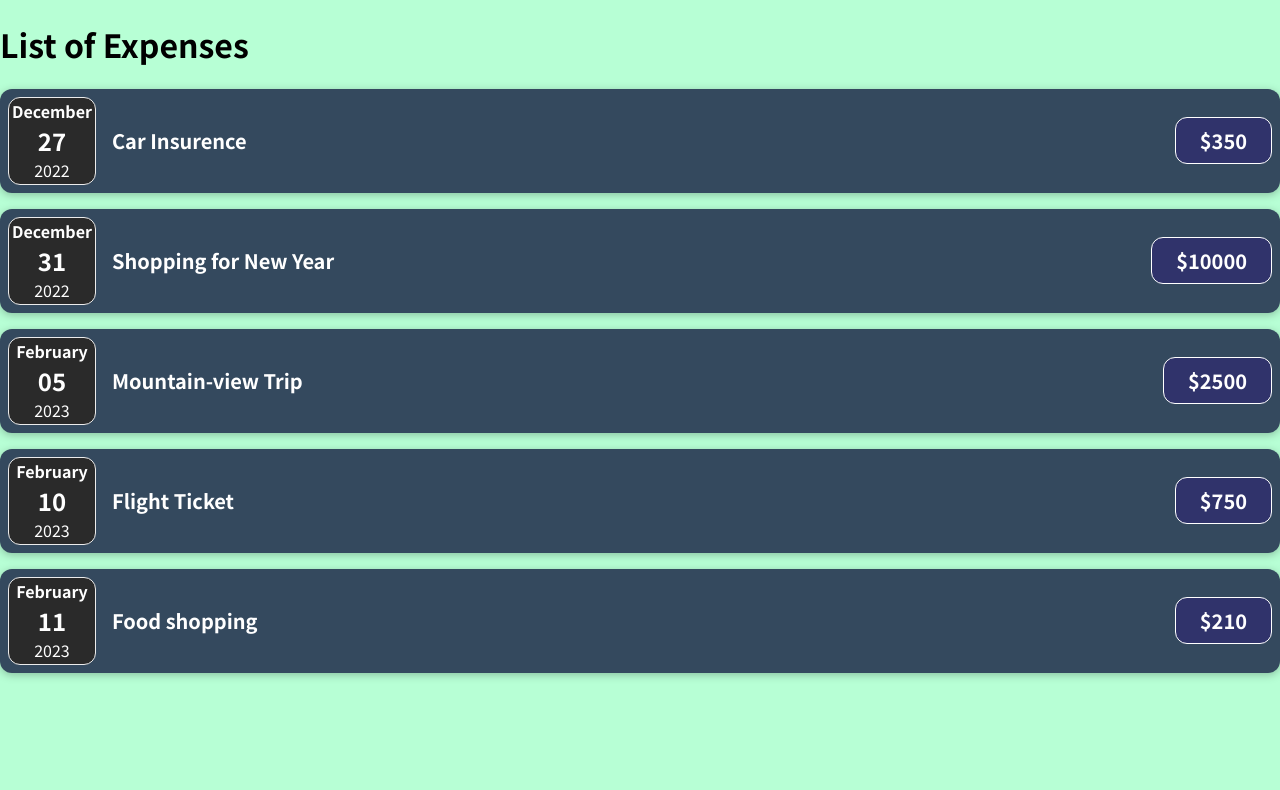
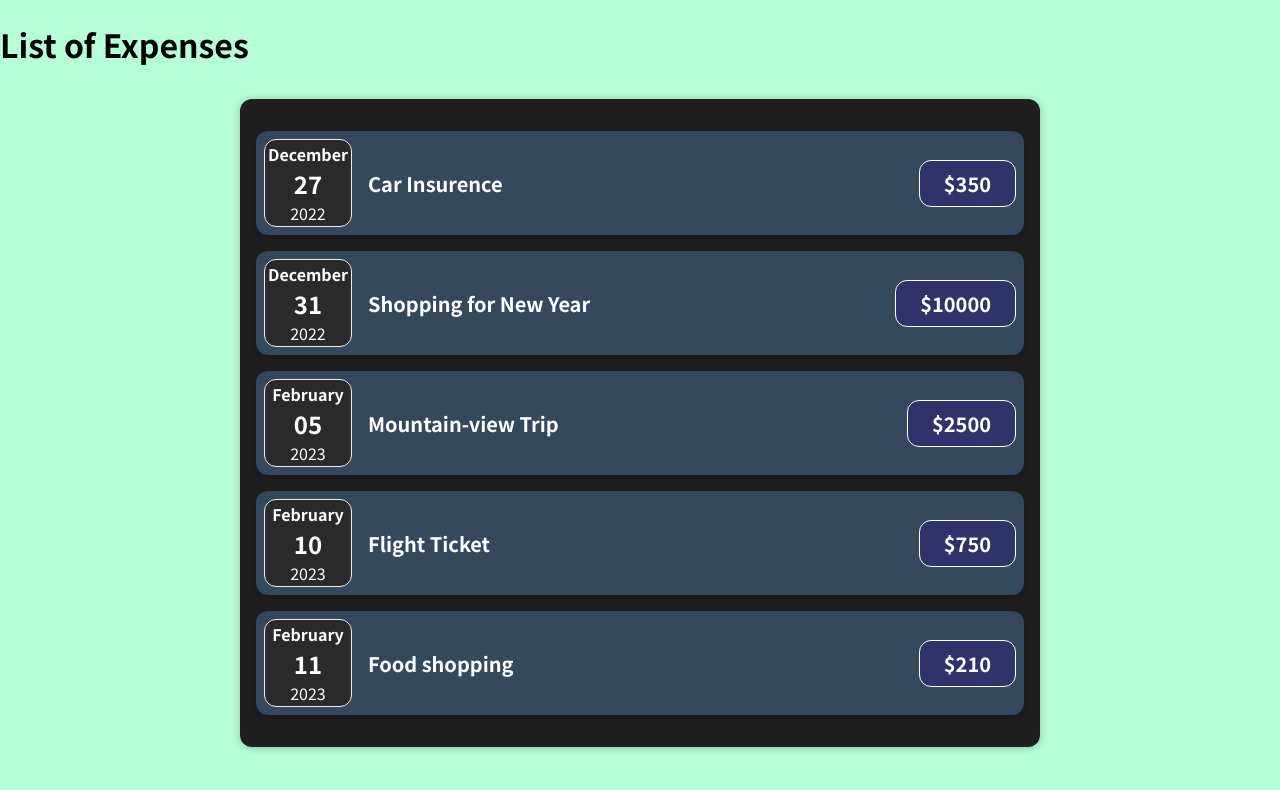
Before and after one commit to Harsh-Thanki/Expense_tracker_react, a JavaScript app: page / in a window 1280 px wide. Shown: the top 790 px of the page. Built offline with nearby package versions, Linux system fonts and the light colour scheme.

Commit message:
Expenses component imported and called.

```diff
--- a/src/App.js
+++ b/src/App.js
@@ -1,4 +1,4 @@
-import ExpenseItem from "./components/ExpenseItem";
+import Expenses from "./components/Expenses";
 
 function App() {
 
@@ -38,11 +38,7 @@ function App() {
   return (
     <div>
       <h1>List of Expenses</h1>
-      <ExpenseItem date={expenses[0].date} title={expenses[0].title} amount={expenses[0].amount}/>
-      <ExpenseItem date={expenses[1].date} title={expenses[1].title} amount={expenses[1].amount}/>
-      <ExpenseItem date={expenses[2].date} title={expenses[2].title} amount={expenses[2].amount}/>
-      <ExpenseItem date={expenses[3].date} title={expenses[3].title} amount={expenses[3].amount}/>
-      <ExpenseItem date={expenses[4].date} title={expenses[4].title} amount={expenses[4].amount}/>
+      <Expenses items={ expenses }></Expenses>
     </div>
   );
 }
```
